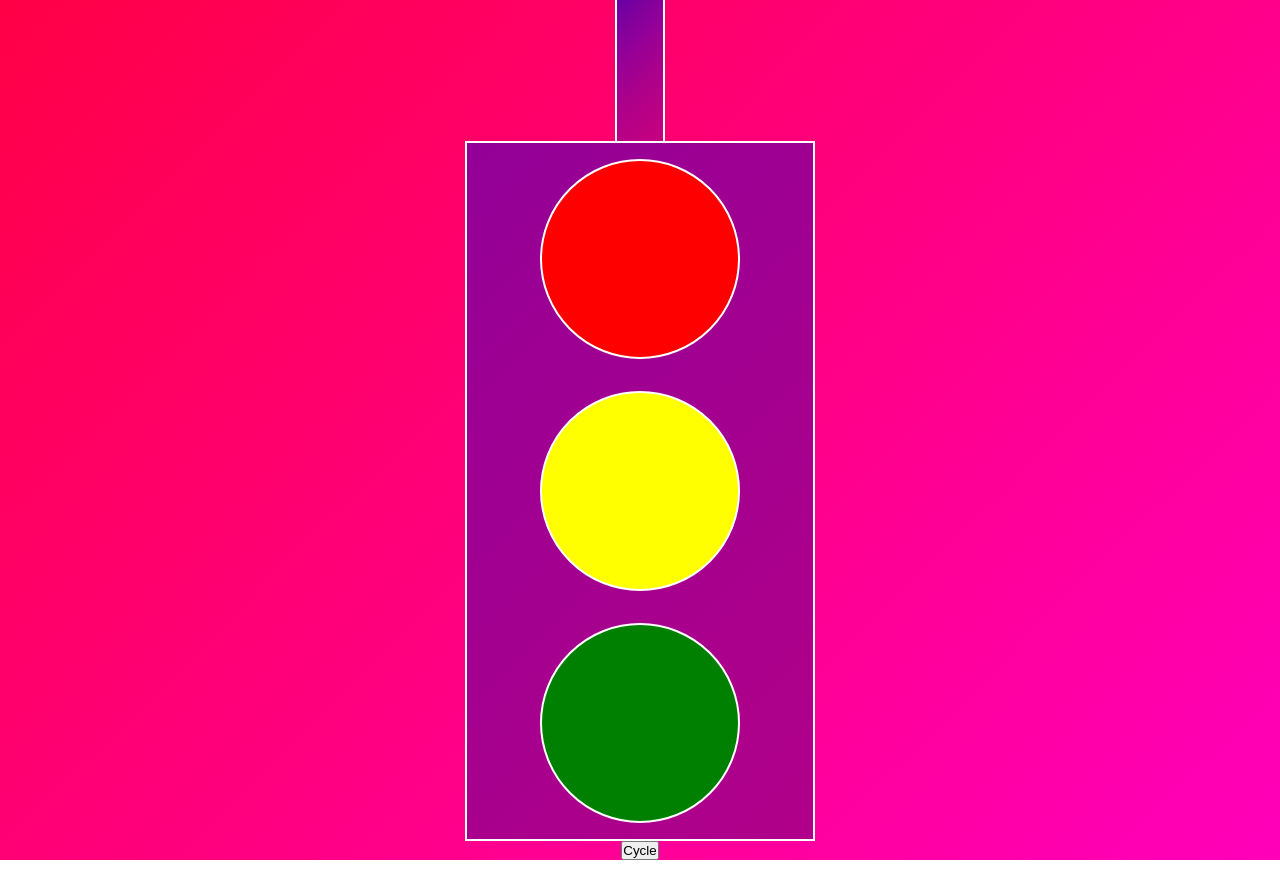
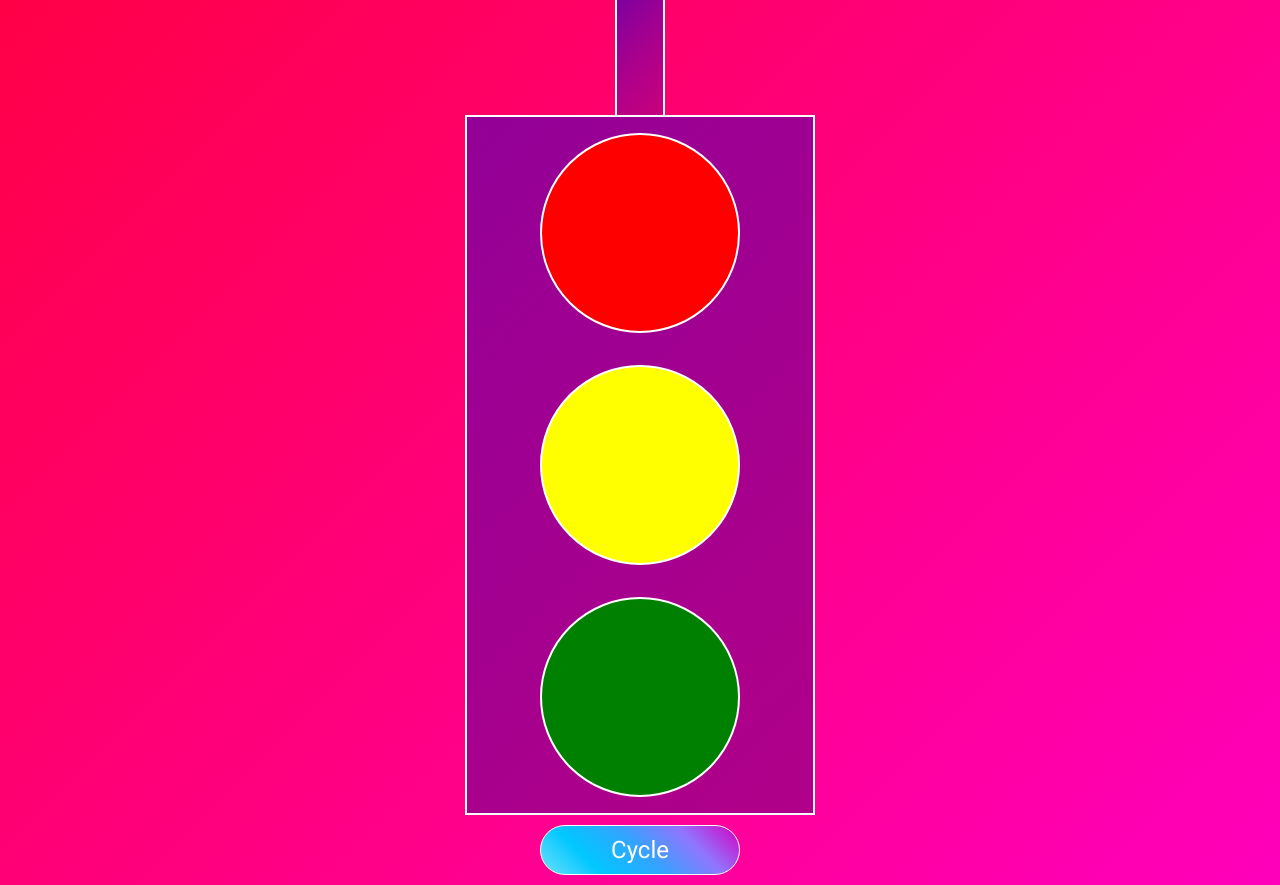
Before and after one commit to UmiKami/traffic-light-react-useState-proj, a React (Create React App) app: page / in a window 1280 px wide. Before the commit the page ends 860 px from the top, so only its background shows below. Built offline with nearby package versions, Linux system fonts and the light colour scheme.

Commit message:
style cycle button

```diff
--- a/src/TrafficLight.jsx
+++ b/src/TrafficLight.jsx
@@ -3,23 +3,22 @@ import { useState } from 'react';
 
 const TrafficLight = () => {
 	const [ color, setColor ] = useState(null);
+    let clickedOnce = 0
 
 	const cycleColor = (run) => {
-        if(run == true){
+        if(run){
             let counter = 0;
 
             setInterval(() => {
                 counter++;
-                if (counter % 3 == 1) {
+                if (counter % 3 === 1) {
                     setColor('red');
-                } else if (counter % 3 == 2) {
+                } else if (counter % 3 === 2) {
                     setColor('yellow');
-                } else if (counter % 3 == 0) {
+                } else if (counter % 3 === 0) {
                     setColor('green');
                 }
             }, 1000);
-        }else{
-            return null
         }
 	};
 
@@ -40,7 +39,10 @@ const TrafficLight = () => {
 					onClick={() => setColor('green')}
 				/>
 			</div>
-			<button className="btn" onClick={() => cycleColor(true)}>
+			<button className="btn" onClick={() => {
+                clickedOnce++
+                clickedOnce > 1 ? cycleColor(false) : cycleColor(true)
+            }}>
 				Cycle
 			</button>
 		</div>
--- a/src/styles/TrafficLight.css
+++ b/src/styles/TrafficLight.css
@@ -1,3 +1,5 @@
+@import url('https://fonts.googleapis.com/css2?family=Roboto:wght@300;400;500;700&display=swap');
+
 *{
     margin: 0;
     padding: 0;
@@ -101,3 +103,29 @@ html{
 .selected-green{
     box-shadow: 0 0 2rem 2.5rem #48ff00;
 }
+
+.btn{
+    margin: 1rem 0 1rem 0;
+    width: 20rem;
+    height: 5rem;
+
+    border: 1px solid white;
+    border-radius: 50px;
+
+    font-family: 'Roboto';
+    font-weight: medium;
+    font-size: 2.4rem;
+    color: white;
+
+	background: linear-gradient(45deg, #6ee1fa, #00c7ff, #32a4ff, #9374fe, #d300c1)
+}
+
+.btn:hover{
+    cursor: pointer;
+    box-shadow: 0 0px 30px rgb(255, 255, 255);
+    transition: all .1s ease-in-out;
+}
+.btn:active{
+    cursor: pointer;
+    box-shadow: 0 0px 4px rgb(255, 255, 255);
+}
```
